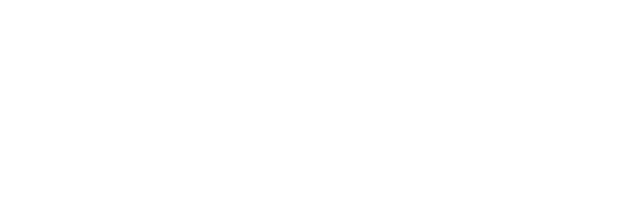
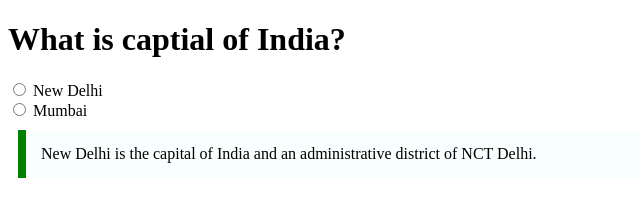
Before and after one commit to acciojob/trivia-abhishek2813, a website: page main.html in a window 1280 px wide. Shown: the whole page, without its empty margins (0-640 px from the left). Drawn offline with Linux system fonts and the light colour scheme.

Commit message:
solution

```diff
--- a/main.html
+++ b/main.html
@@ -10,7 +10,14 @@
 	<!-- the entire body must be written by student -->
     <script type="text/javascript" src="./script.js">
 </script>
-
+<h1>What is captial of India?</h1>
+<form>
+	<input type="radio" name="state" id="">
+	<label for="">New Delhi</label><br>
+	<input type="radio" name="state" id="">
+	<label for="">Mumbai</label>
+</form>
+<blockquote style="max-width: 600px; margin: 10px; padding: 15px; border-left: 8px solid green;background-color: #f8fffe"";font-weight: bold;" cite="https://en.wikipedia.org/wiki/New_Delhi">New Delhi is the capital of India and an administrative district of NCT Delhi.</blockquote>
 </body>
 
 </html>
```
